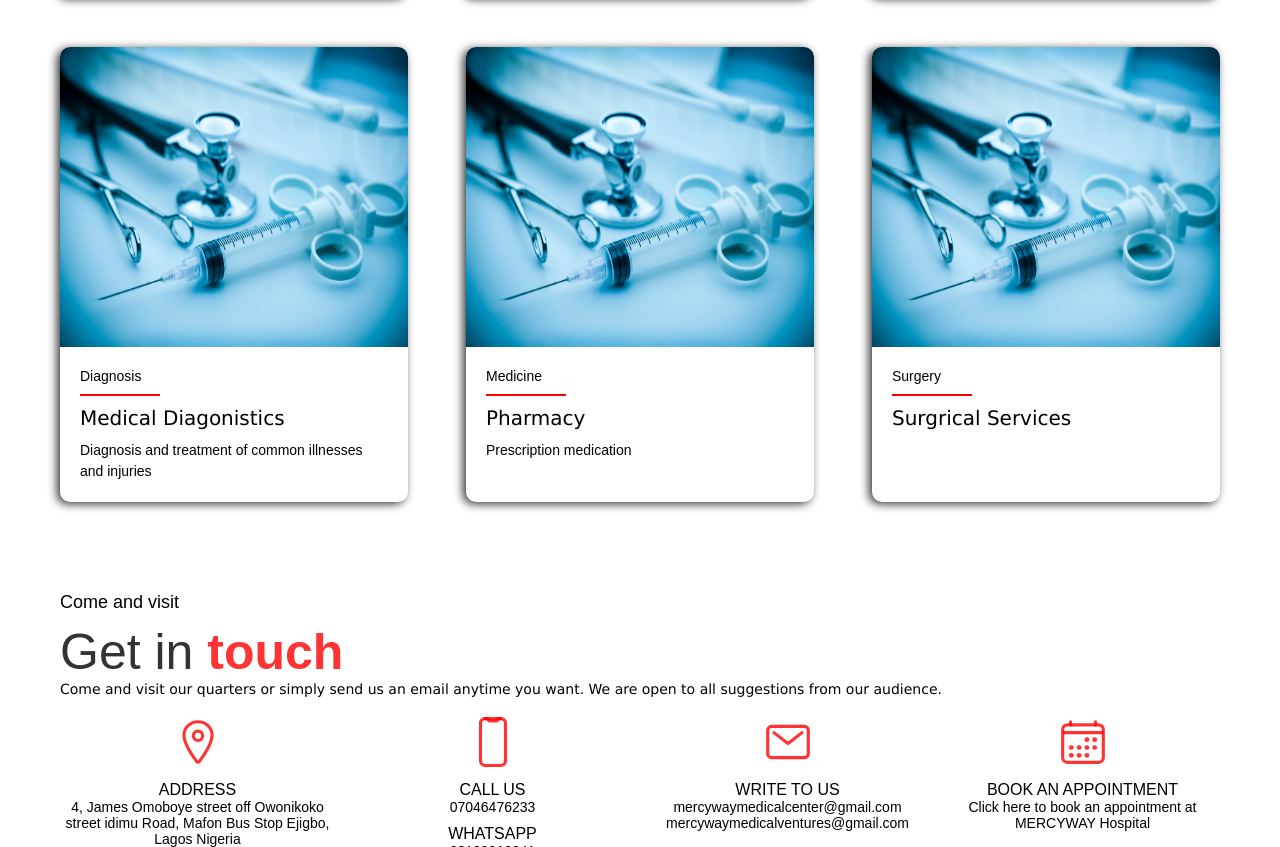
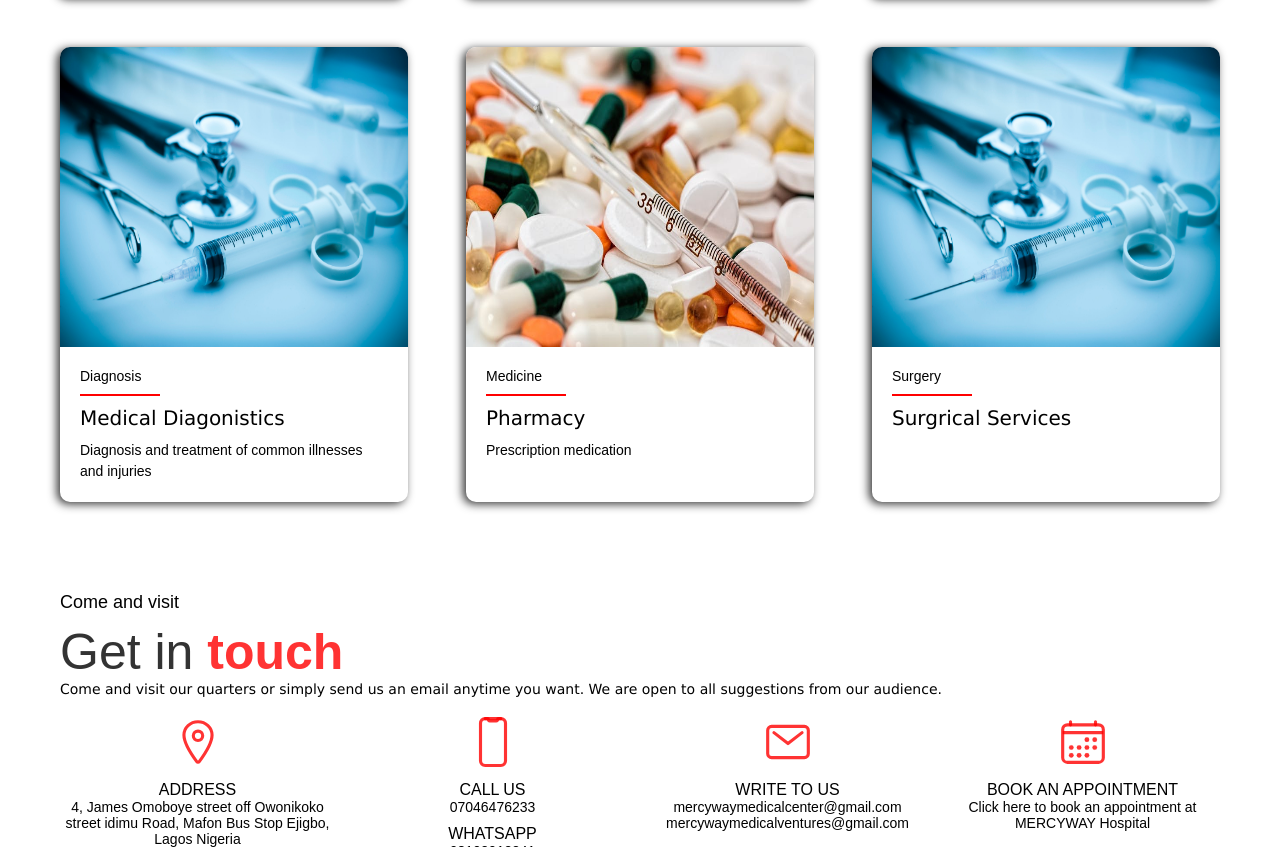
Before and after one commit to Johnniewhite/mercywell-hospital, a plain HTML site: page index.html in a window 1280 px wide. Shown: the part 2017-2864 px from the top of the page. Drawn offline with nearby package versions, Linux system fonts and the light colour scheme; some packages are replaced by stand-ins of ours; a script that the page names is missing.

Commit message:
Update index.html

```diff
--- a/index.html
+++ b/index.html
@@ -120,7 +120,7 @@
       <li>
         <div class="img-div">
           <div class="hover"></div>
-          <img class="service-img" src="default.png" alt="">
+          <img class="service-img" src="meds.jpeg" alt="">
         </div>
         <div class="service-div">
           <span class="reason">Medicine</span>
```
